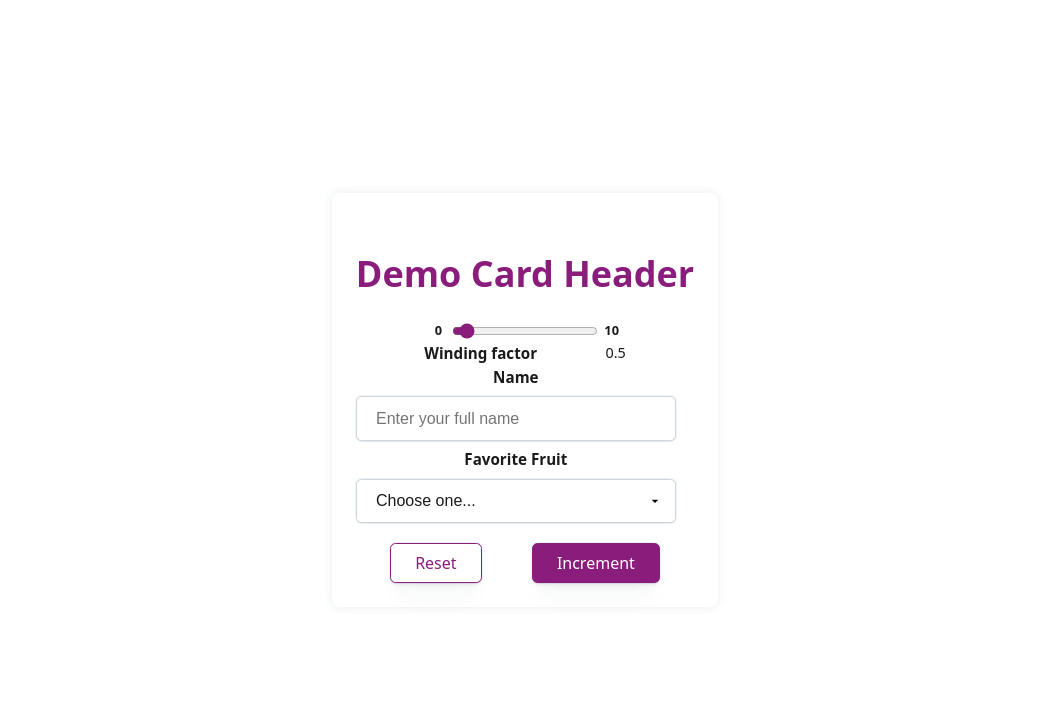
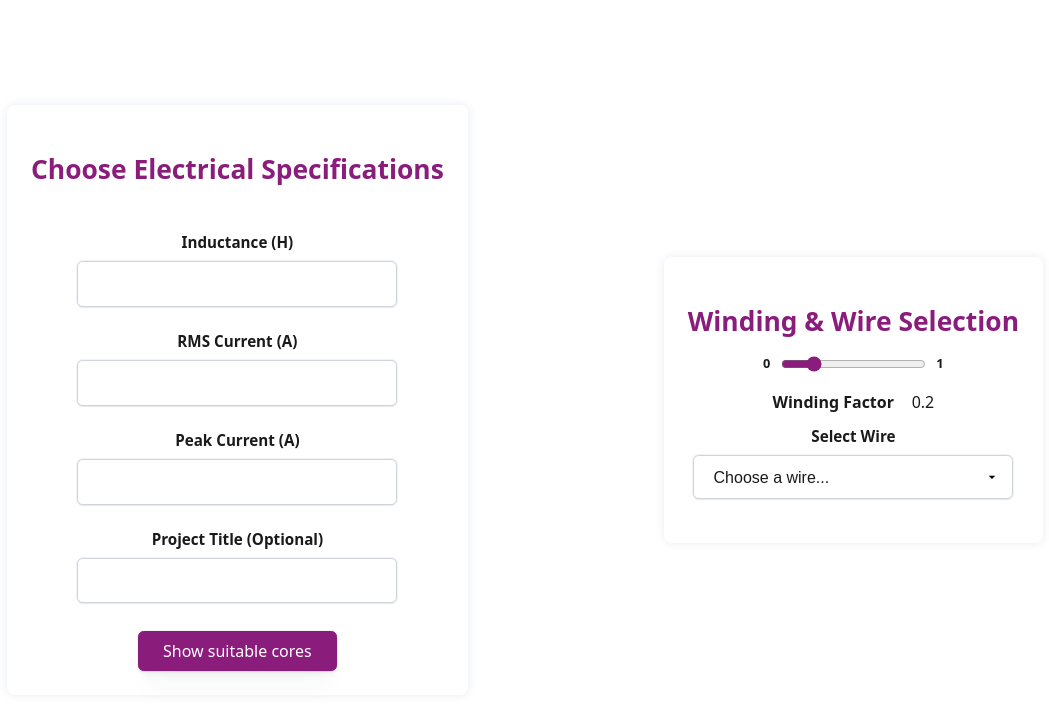
Before and after one commit to sakthiram17/inductor-design-tool, a React (Vite) app: page / in a window 1280 px wide. Shown: the top 712 px of the page, without its empty margins (115-1164 px from the left). Built offline with nearby package versions, Linux system fonts and the light colour scheme.

Commit message:
added structure for inductor design tool

```diff
--- a/src/App.css
+++ b/src/App.css
@@ -1,8 +1,8 @@
 #root {
-  max-width: 1280px;
   margin: 0 auto;
   padding: 2rem;
   text-align: center;
+  width: 100vw;
 }
 :root {
   /* Brand colors */
@@ -82,3 +82,6 @@
 .read-the-docs {
   color: #888;
 }
+*{
+   box-sizing: border-box;
+}
--- a/src/App.tsx
+++ b/src/App.tsx
@@ -1,75 +1,10 @@
-import { useState } from "react";
 import "./App.css";
-import SliderInput from "./components/ui/Inputs/SliderInput";
-import TextInput from "./components/ui/Inputs/TextInput";
-import Dropdown from "./components/ui/Inputs/Dropdown";
-import Card from "./components/ui/Card/Card";
+import InductorDesignForm from "./components/InductorDesignForm";
 
 function App() {
-  const [name, setName] = useState("");
-  const [fruit, setFruit] = useState("");
-  const [count, setCount] = useState(0);
-
-  const options = [
-    { value: "", label: "Select a fruit" },
-    { value: "apple", label: "Apple" },
-    { value: "banana", label: "Banana" },
-    { value: "orange", label: "Orange" },
-  ];
   return (
     <>
-      <div
-        style={{
-          display: "flex",
-          flexDirection: "column",
-          alignItems: "stretch",
-          gap: "20px",
-        }}
-      >
-        <Card
-          header={<h2>Demo Card Header</h2>}
-
-          primaryBtn={{
-            label: "Increment",
-            onClick: () => setCount(count + 1),
-            disabled: false,
-          }}
-          secondaryBtn={{
-            label: "Reset",
-            onClick: () => setCount(0),
-            disabled: count === 0,
-          }}
-        >
-              <SliderInput
-          value={0.5}
-          errorMessage="limit exceeded"
-          validationFunction={() => true}
-          showMinMax={true}
-          onChange={() => {}}
-          min={0}
-          step={0.1}
-          max={10}
-          label="Winding factor"
-        ></SliderInput>{" "}
-        <TextInput
-          label="Name"
-          value={name}
-          onChange={(value) => setName(value)}
-          errorMessage="Name cannot be empty"
-          validationFunction={(name) => {
-            return name.length > 4;
-          }}
-          placeholder="Enter your full name"
-        />
-        <Dropdown
-          label="Favorite Fruit"
-          value={fruit}
-          onChange={setFruit}
-          options={options}
-          placeholder="Choose one..."
-        />
-        </Card>
-      </div>
+      <InductorDesignForm />
     </>
   );
 }
--- /dev/null
+++ b/src/common/Wires.tsx
@@ -0,0 +1,30 @@
+export type Wire = {
+  name: string;
+  Current: number; // in Amperes
+  Area: number; // in mm²
+};
+const wiresList : Wire[] = [
+  { name: "SWG 10", Current: 32.8, Area: 8.3 },
+  { name: "SWG 11", Current: 26.9, Area: 6.82 },
+  { name: "SWG 12", Current: 21.6, Area: 5.48 },
+  { name: "SWG 13", Current: 16.9, Area: 4.29 },
+  { name: "SWG 14", Current: 12.8, Area: 3.24 },
+  { name: "SWG 15", Current: 10.4, Area: 2.63 },
+  { name: "SWG 16", Current: 8.19, Area: 2.08 },
+  { name: "SWG 17", Current: 6.27, Area: 1.59 },
+  { name: "SWG 18", Current: 4.61, Area: 1.17 },
+  { name: "SWG 19", Current: 3.2, Area: 0.811 },
+  { name: "SWG 20", Current: 2.59, Area: 0.657 },
+  { name: "SWG 21", Current: 2.05, Area: 0.519 },
+  { name: "SWG 22", Current: 1.57, Area: 0.397 },
+  { name: "SWG 23", Current: 1.15, Area: 0.292 },
+  { name: "SWG 24", Current: 0.968, Area: 0.245 },
+  { name: "SWG 25", Current: 0.8, Area: 0.203 },
+  { name: "SWG 26", Current: 0.648, Area: 0.164 },
+  { name: "SWG 27", Current: 0.538, Area: 0.136 },
+  { name: "SWG 28", Current: 0.438, Area: 0.111 },
+  { name: "SWG 29", Current: 0.37, Area: 0.0937 },
+  { name: "SWG 30", Current: 0.308, Area: 0.0779 },
+];
+
+export default wiresList;
--- /dev/null
+++ b/src/components/InductorDesignForm.css
@@ -0,0 +1,17 @@
+.card-items {
+  display: flex;
+  flex-direction: column;
+  gap: 1rem;
+  flex-grow: 1;
+  align-items: center;
+}
+
+.inductor-design-form {
+    display: flex;
+    flex-direction: row;
+    flex-wrap: wrap;
+    width: 100%;
+    align-items: center;
+    justify-content: center;
+    gap: 1rem;
+}
--- /dev/null
+++ b/src/components/InductorDesignForm.tsx
@@ -0,0 +1,76 @@
+import { useState } from "react";
+import Card from "./ui/Card/Card";
+import TextInput from "./ui/Inputs/TextInput";
+import SliderInput from "./ui/Inputs/SliderInput";
+import Dropdown from "./ui/Inputs/Dropdown";
+import wiresList from "../common/Wires";
+import "./InductorDesignForm.css";
+
+const InductorDesignForm = () => {
+  const [inductance, setInductance] = useState("");
+  const [rmsCurrent, setRmsCurrent] = useState("");
+  const [peakCurrent, setPeakCurrent] = useState("");
+  const [projectTitle, setProjectTitle] = useState("");
+  const [windingFactor, setWindingFactor] = useState(0.2);
+  const [selectedWire, setSelectedWire] = useState("");
+  return (
+    <div className="inductor-design-form">
+      <Card
+        header={<h2>Choose Electrical Specifications</h2>}
+        primaryBtn={{ label: "Show suitable cores", onClick: () => {} }}
+      >
+        <div className="card-items">
+          <TextInput
+            label="Inductance (H)"
+            value={inductance}
+            onChange={(value: string) => setInductance(value)}
+            errorMessage="Inductance cannot be empty"
+            validationFunction={(value: string) => value.length > 0}
+          />
+          <TextInput
+            label="RMS Current (A)"
+            value={rmsCurrent}
+            onChange={(value: string) => setRmsCurrent(value)}
+            errorMessage="RMS Current cannot be empty"
+          />
+          <TextInput
+            label="Peak Current (A)"
+            value={peakCurrent}
+            onChange={(value: string) => setPeakCurrent(value)}
+            errorMessage="RMS Current cannot be empty"
+          />
+          <TextInput
+            label="Project Title (Optional)"
+            value={projectTitle}
+            onChange={(value: string) => setProjectTitle(value)}
+          />
+        </div>
+      </Card>
+      <Card header={<h2>Winding & Wire Selection</h2>}>
+        <div className="card-items">
+          <SliderInput
+            label="Winding Factor"
+            value={windingFactor}
+            onChange={(value: number) => setWindingFactor(value)}
+            min={0}
+            max={1}
+            showMinMax={true}
+            step={0.05}
+          />
+          <Dropdown
+            label="Select Wire"
+            value={selectedWire}
+            onChange={(value: string) => setSelectedWire(value)}
+            options={wiresList.map((wire) => ({
+              value: wire.name,
+              label: `${wire.name} : ${wire.Current} A`,
+            }))}
+            placeholder="Choose a wire..."
+          />
+        </div>
+      </Card>
+    </div>
+  );
+};
+
+export default InductorDesignForm;
--- a/src/components/ui/Card/Card.css
+++ b/src/components/ui/Card/Card.css
@@ -13,7 +13,7 @@
 }
 
 .card-header {
-  font-size: 1.5rem;
+  font-size: 1.1rem;
   font-weight: 700;
   color: var(--color-mardi-gras);
 }
@@ -45,8 +45,7 @@
   flex: 1 1 auto;
   font-size: 0.9rem;
   color: var(--text-muted);
-  text-align: right;
-  min-width: 150px;
+  text-align: right;;
 }
 
 /* Responsive adjustments */
--- a/src/components/ui/Card/Card.tsx
+++ b/src/components/ui/Card/Card.tsx
@@ -1,6 +1,6 @@
 import React from "react";
 import Button, { ButtonStyle } from "../Button/Button";
-import "./Card.css"
+import "./Card.css";
 type ButtonProps = {
   label: string;
   onClick: () => void;
@@ -11,7 +11,7 @@ type CardProps = {
   header?: React.ReactNode;
   children: React.ReactNode;
   footer?: React.ReactNode;
-  primaryBtn: ButtonProps;
+  primaryBtn?: ButtonProps;
   secondaryBtn?: ButtonProps;
   className?: string;
 };
@@ -27,9 +27,7 @@ export const Card: React.FC<CardProps> = ({
   return (
     <div className={`card-primary ${className}`}>
       {header && <div className="card-header">{header}</div>}
-
       <div className="card-body">{children}</div>
-
       <div className="card-footer">
         <div className="card-buttons">
           {secondaryBtn && (
@@ -41,12 +39,14 @@ export const Card: React.FC<CardProps> = ({
             />
           )}
 
+          {primaryBtn && (
             <Button
               label={primaryBtn.label}
               onClick={primaryBtn.onClick}
               disabled={primaryBtn.disabled}
               styleType={ButtonStyle.Primary}
             />
+          )}
         </div>
 
         {footer && <div className="card-footer-content">{footer}</div>}
--- a/src/components/ui/Inputs/SliderInput.css
+++ b/src/components/ui/Inputs/SliderInput.css
@@ -3,15 +3,15 @@
 .slider-input-container {
   display: flex;
   flex-direction: column;
-  gap: 0.2rem;
+  gap: 0.8rem;
   justify-content: center;
-  height: 1rem;
+  height: 1.6rem;
   align-items: center;
 }
 
 .slider-input-label {
-  margin-bottom: 4px;
-  font-size: 0.95rem;
+  margin-bottom: 0.8rem;
+  font-size: 1rem;
   color: var(--text-primary);
   font-weight: bold;
 }
@@ -28,14 +28,14 @@
 }
 
 .slider-input-value {
-  font-size: 0.9rem;
+  font-size: 1rem;
   color: var(--text-primary);
   text-align: right;
 }
 
 .slider-input-range {
   width: 100%;
-  height: 0.5rem;
+  height: 1.5rem;
   background: var(--gray-500);
   border-radius: 0.25rem;
   outline: none;
```
Lines whose indentation alone changed are shown as unchanged.
